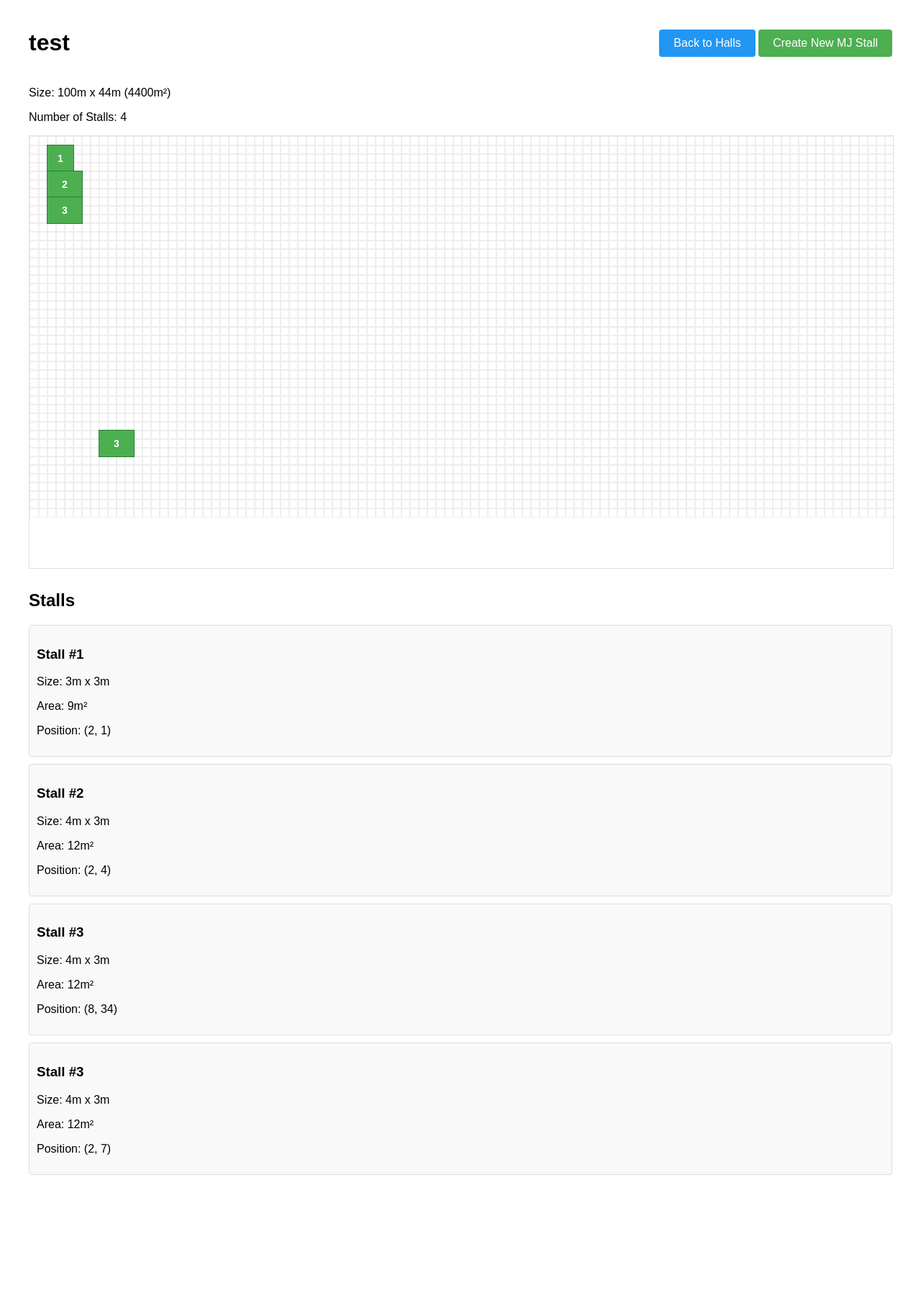
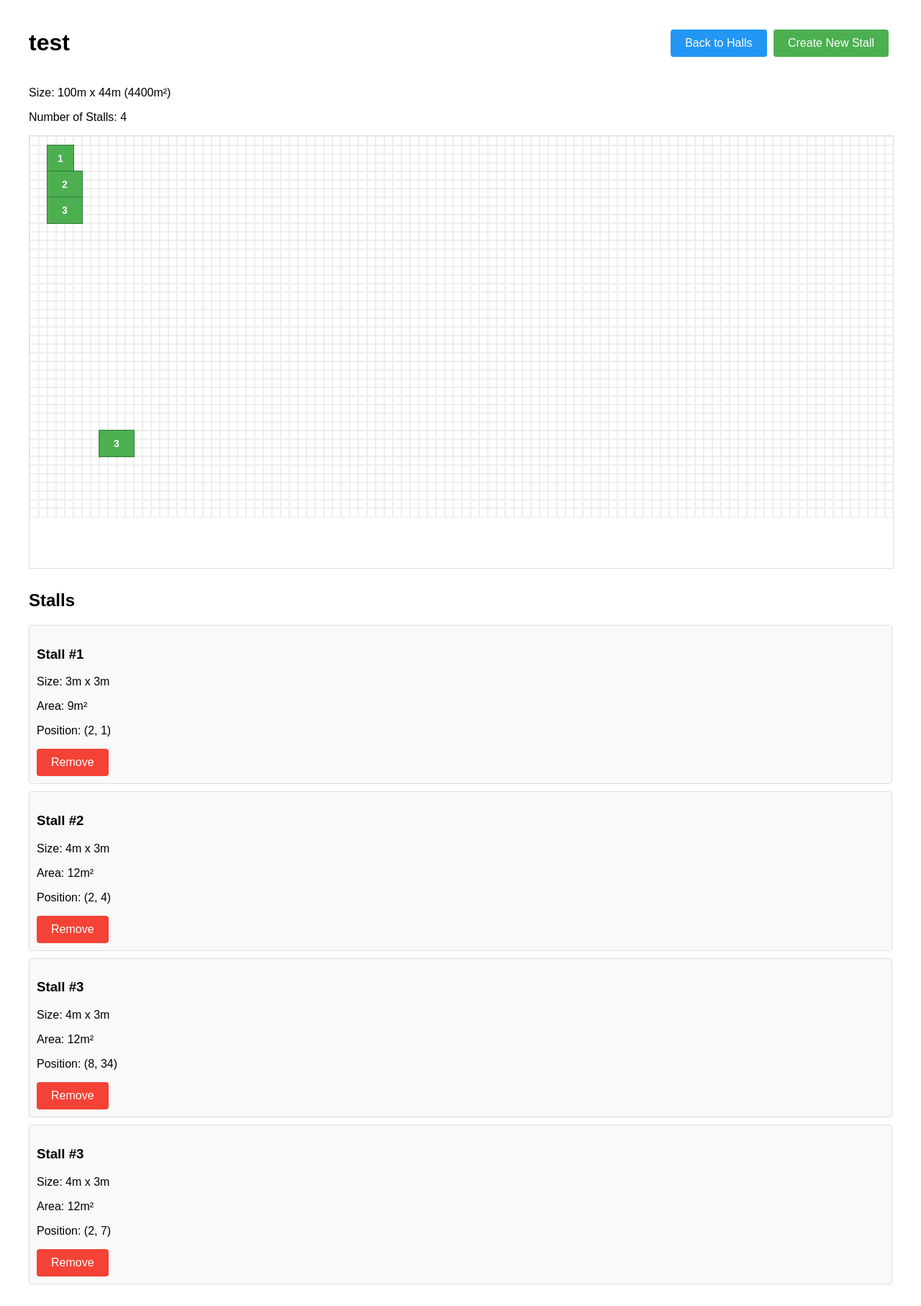
Before and after one commit to Martinjerome-i/booking, a Django app: page /halls/1/ in a window 1280 px wide. Shown: the whole page at 72% size. Before the commit the page ends 1632 px from the top, so only its background shows below. Run offline with Django 5.2, Linux system fonts and the light colour scheme; data comes from the database, SQL or seed files in the repository; both versions use the stored data as it was after the commit.

Commit message:
feat
update

```diff
--- a/halls/urls.py
+++ b/halls/urls.py
@@ -8,4 +8,5 @@ urlpatterns = [
     path('halls/<int:hall_id>/', views.hall_detail, name='hall_detail'),
     path('halls/<int:hall_id>/create-stall/', views.create_stall, name='create_stall'),
     path('halls/<int:hall_id>/data/', views.get_hall_data, name='get_hall_data'),
+    path('halls/<int:hall_id>/stall/<int:stall_id>/delete/', views.delete_stall, name='delete_stall'),
 ]
--- a/halls/views.py
+++ b/halls/views.py
@@ -85,3 +85,13 @@ def get_hall_data(request, hall_id):
         },
         'stalls': stall_data
     })
+
+def delete_stall(request, hall_id, stall_id):
+    hall = get_object_or_404(Hall, id=hall_id)
+    stall = get_object_or_404(Stall, id=stall_id, hall=hall)
+
+    # Delete the stall
+    stall.delete()
+
+    # Redirect back to the hall detail page
+    return redirect('hall_detail', hall_id=hall_id)
--- a/templates/halls/hall_detail.html
+++ b/templates/halls/hall_detail.html
@@ -32,6 +32,10 @@
             font-size: 16px;
             cursor: pointer;
             border-radius: 4px;
+            margin-right: 5px;
+        }
+        .btn-danger {
+            background-color: #f44336;
         }
         .hall-display {
             border: 1px solid #ddd;
@@ -59,6 +63,9 @@
             border-radius: 4px;
             background-color: #f9f9f9;
         }
+        .stall-actions {
+            margin-top: 10px;
+        }
     </style>
 </head>
 <body>
@@ -67,7 +74,7 @@
             <h1>{{ hall.name }}</h1>
             <div>
                 <a href="{% url 'index' %}" class="btn" style="background-color: #2196F3;">Back to Halls</a>
-                <a href="{% url 'create_stall' hall.id %}" class="btn">Create New MJ Stall</a>
+                <a href="{% url 'create_stall' hall.id %}" class="btn">Create New Stall</a>
             </div>
         </div>
 
@@ -92,6 +99,9 @@
                 <p>Size: {{ stall.width }}m x {{ stall.height }}m</p>
                 <p>Area: {{ stall.area }}m²</p>
                 <p>Position: ({{ stall.x_start }}, {{ stall.y_start }})</p>
+                <div class="stall-actions">
+                    <a href="{% url 'delete_stall' hall.id stall.id %}" class="btn btn-danger" style="background-color: #f44336;" onclick="return confirm('Are you sure you want to delete this stall?')">Remove</a>
+                </div>
             </div>
             {% empty %}
             <p>No stalls created yet. Create a new stall to get started.</p>
```
Also changed, not shown: db.sqlite3.
